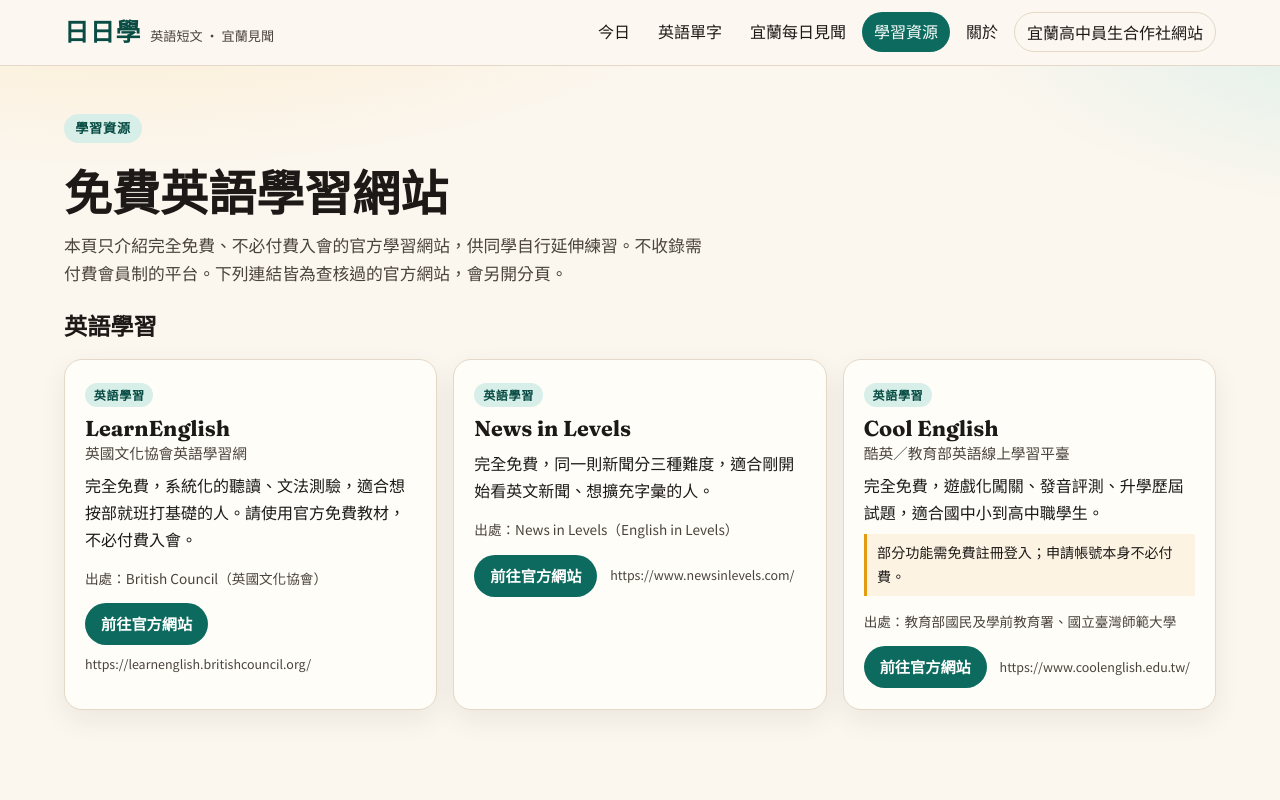
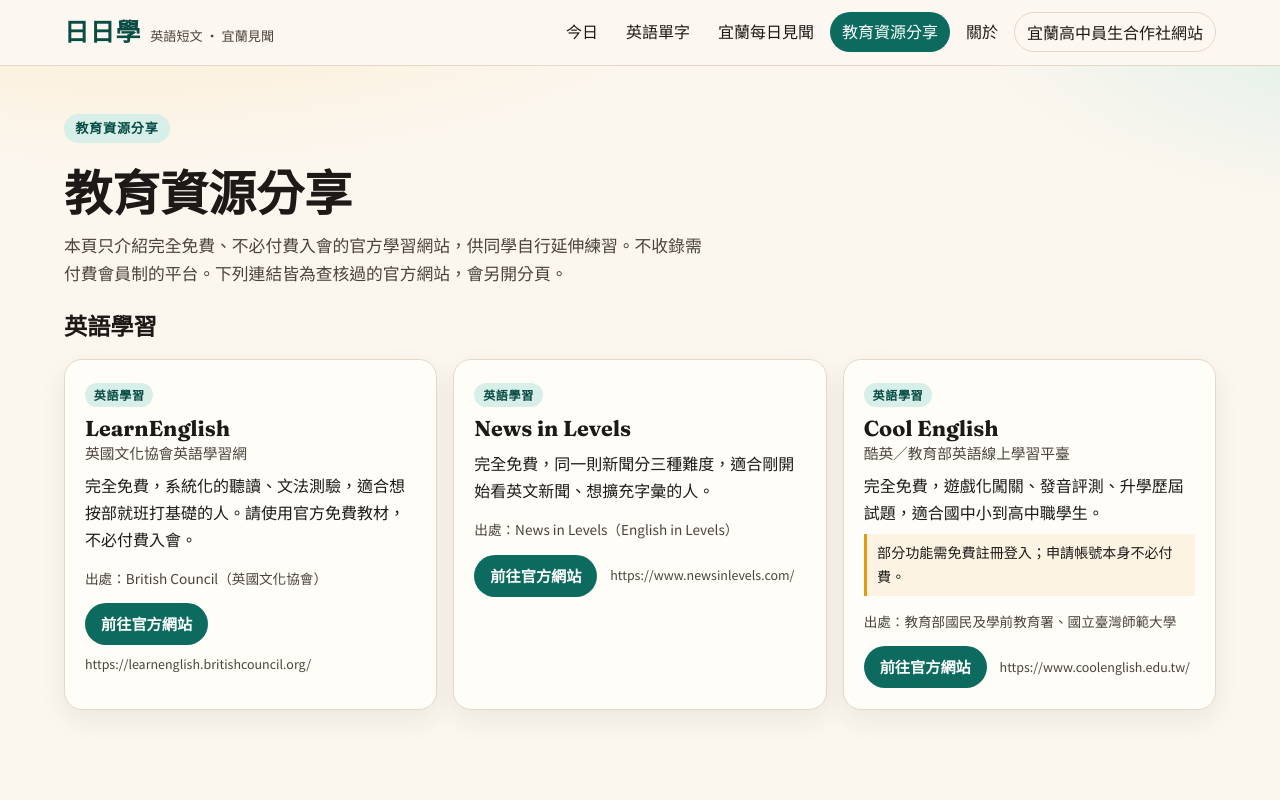
Before and after one commit to shinwei0623/daily-learning-portal, an Astro site: page /resources in a window 1280 px wide. Shown: the top 800 px of the page. Built offline with nearby package versions, Linux system fonts and the light colour scheme; Astro itself is replaced by a stand-in of ours.

Commit message:
feat: 將資源頁與選單名稱改為「教育資源分享」

```diff
--- a/src/components/Header.astro
+++ b/src/components/Header.astro
@@ -20,7 +20,7 @@ function current(href: string) {
       <a href={base} aria-current={current(base) && !path.includes('/english') && !path.includes('/yilan') && !path.includes('/about') && !path.includes('/resources') ? 'page' : undefined}>今日</a>
       <a href={`${base}english/`} aria-current={path.includes('/english') ? 'page' : undefined}>英語單字</a>
       <a href={`${base}yilan/`} aria-current={path.includes('/yilan') ? 'page' : undefined}>宜蘭每日見聞</a>
-      <a href={`${base}resources/`} aria-current={path.includes('/resources') ? 'page' : undefined}>學習資源</a>
+      <a href={`${base}resources/`} aria-current={path.includes('/resources') ? 'page' : undefined}>教育資源分享</a>
       <a href={`${base}about/`} aria-current={path.includes('/about') ? 'page' : undefined}>關於</a>
       <a class="nav-external" href={COOP_SITE_URL} target="_blank" rel="noopener">{COOP_SITE_LABEL}</a>
     </nav>
--- a/src/pages/resources/index.astro
+++ b/src/pages/resources/index.astro
@@ -7,10 +7,10 @@ const base = import.meta.env.BASE_URL;
 const items = resources.items;
 const categories = [...new Set(items.map((item) => item.category))];
 ---
-<BaseLayout title="學習資源" description={`${SITE_NAME}整理的完全免費英語學習網站，只連到官方網址，不必付費入會。`}>
+<BaseLayout title="教育資源分享" description={`${SITE_NAME}整理的完全免費英語學習網站，只連到官方網址，不必付費入會。`}>
   <div class="wrap hero">
-    <p class="kicker">學習資源</p>
-    <h1>免費英語學習網站</h1>
+    <p class="kicker">教育資源分享</p>
+    <h1>教育資源分享</h1>
     <p class="lede">{resources.intro}下列連結皆為查核過的官方網站，會另開分頁。</p>
   </div>
   <div class="wrap" style="padding-bottom:2rem;">
```
Also changed, not shown: README.md.
